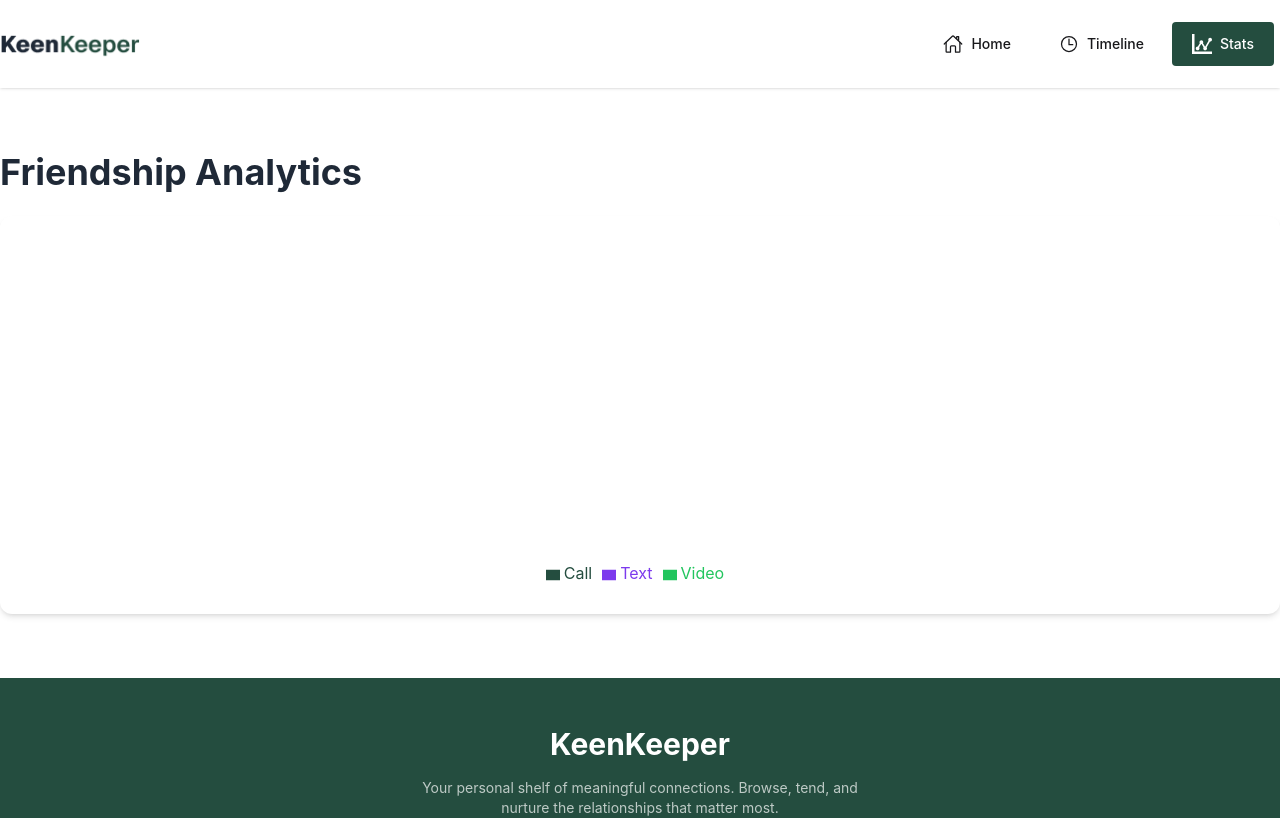
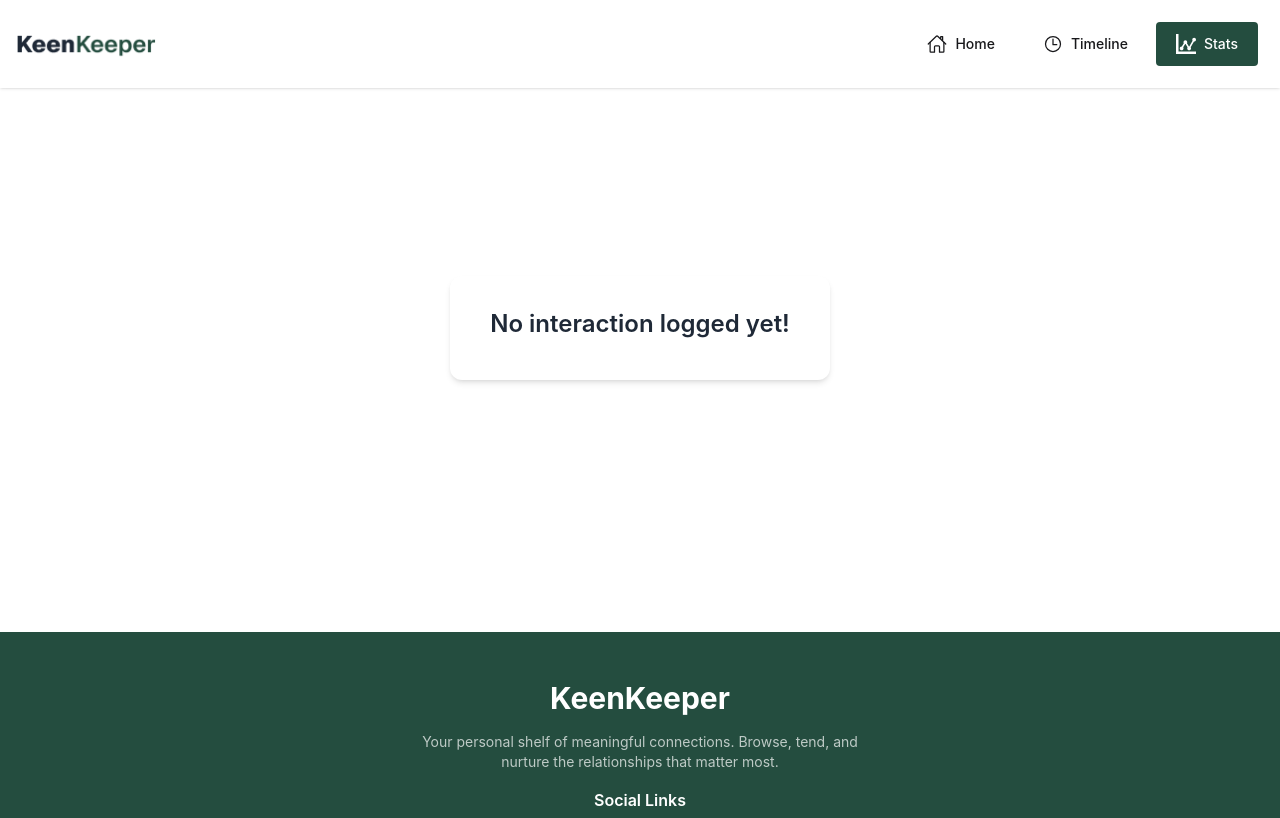
Before and after one commit to NureAlamShuvo/my-assignment-7, a React (Vite) app: page /stats in a window 1280 px wide. Shown: the top 818 px of the page. Built offline with nearby package versions, Linux system fonts and the light colour scheme.

Commit message:
feat: added clean README.md file about my project

```diff
--- a/src/components/filterpage/FilterPage.jsx
+++ b/src/components/filterpage/FilterPage.jsx
@@ -2,12 +2,12 @@ import React from 'react';
 
 const FilterPage = ({ filter, setFilter }) => {
     return (
-        <div className="dropdown dropdown-end">
+        <div className="dropdown dropdown-center">
             <div tabIndex={0} role="button" className="btn m-1">
                 Filter: {filter} ⬇️
             </div>
 
-            <ul tabIndex={0} className="dropdown-content menu bg-base-100 rounded-box z-10 w-52 p-2 shadow">
+            <ul tabIndex={0} className="dropdown-content menu bg-base-100 rounded-box z-10 w-52 p-2 shadow right-0">
                 <li><button onClick={() => setFilter("All")}>All</button></li>
                 <li><button onClick={() => setFilter("Call")}>Call</button></li>
                 <li><button onClick={() => setFilter("Text")}>Text</button></li>
--- a/src/components/navbar/Navbar.jsx
+++ b/src/components/navbar/Navbar.jsx
@@ -27,7 +27,7 @@ const Navbar = () => {
     ]
 
     return (
-        <nav className="bg-white shadow border-gray-100 sticky top-0 z-50">
+        <nav className="bg-white shadow border-gray-100 sticky top-0 z-50 px-4">
             <div className="container mx-auto py-4 flex justify-between items-center">
 
                 <img
--- a/src/pages/detailspage/FriendDetails.jsx
+++ b/src/pages/detailspage/FriendDetails.jsx
@@ -28,7 +28,7 @@ const FriendDetails = () => {
 
         localStorage.setItem("timeline", JSON.stringify(updated));
 
-        toast.success(`${type} with ${friend.name} added!`);
+        toast.success(`${type} with ${friend.name}`);
     };
 
     const statusBadge = friend.status === "overdue" ? "bg-[#EF4444] text-white" : friend.status === "almost due" ? "bg-[#EFAD44] text-white" : "bg-[#244D3F] text-white";
@@ -51,7 +51,7 @@ const FriendDetails = () => {
                     <p className='text-[#64748B]'>Email: {friend.email}</p>
                 </div>
 
-                {/* Snozee */}
+
                 <div className='space-y-2 mt-4'>
 
                     <button className="btn btn-active w-full text-[#1F2937]"><LuBellRing />Snooze 2 weeks</button>
@@ -62,7 +62,7 @@ const FriendDetails = () => {
                 </div>
             </div>
 
-            {/* right section */}
+
 
             <div className='space-y-6'>
                 <div className='grid grid-cols-3 text-center gap-6'>
@@ -89,7 +89,7 @@ const FriendDetails = () => {
                         <button className="btn btn-active">Edit</button>
 
                     </div>
-                    <p><span className='text-[#64748B] font-medium'>Connect every</span> <span className='font-semibold text-[#1F2937]'>30 days</span></p>
+                    <p><span className='text-[#64748B] font-medium'>Connect every</span> <span className='font-semibold text-[#1F2937]'>{friend.goal} days</span></p>
                 </div>
 
 
--- a/src/pages/errorpage/ErrorPage.jsx
+++ b/src/pages/errorpage/ErrorPage.jsx
@@ -8,7 +8,7 @@ const ErrorPage = () => {
       <div className="text-center space-y-6 animate-pulse">
 
         {/* Error Code */}
-        <h1 className="text-8xl font-extrabold text-error">
+        <h1 className="text-8xl font-extrabold text-[#244D3F]">
           404
         </h1>
 
@@ -30,7 +30,7 @@ const ErrorPage = () => {
         {/* Buttons */}
         <div className="flex justify-center gap-4 mt-4">
 
-          <Link to="/" className="btn btn-primary">
+          <Link to="/" className="btn bg-[#244D3F] text-white">
             Go Home
           </Link>
 
--- a/src/pages/stats/Stats.jsx
+++ b/src/pages/stats/Stats.jsx
@@ -1,5 +1,5 @@
 import React from 'react';
-import { Cell, Legend, Pie, PieChart } from 'recharts';
+import { Cell, Legend, Pie, PieChart, Tooltip } from 'recharts';
 
 const Stats = () => {
 
@@ -20,6 +20,19 @@ const Stats = () => {
     ];
 
     const COLORS = ["#7C3AED", "#244D3F", "#22C55E"];
+
+    if (saved.length === 0) {
+        return <div className="flex justify-center items-center min-h-[60vh]">
+            <div className="bg-white shadow-md rounded-xl px-10 py-8 text-center">
+
+                <h2 className="text-2xl font-semibold text-[#1F2937] mb-2">
+                    No interaction logged yet!
+                </h2>
+
+            </div>
+        </div>
+    }
+
     return (
         <div className="container mx-auto mt-10 md:mt-16">
 
@@ -27,7 +40,11 @@ const Stats = () => {
                 Friendship Analytics
             </h2>
 
-            <div className="bg-white rounded-xl shadow-md p-6 flex justify-center">
+            <div className="bg-white rounded-xl shadow-md p-6">
+
+                <h2 className='text-[#244D3F] font-medium text-xl'>By Interaction Type</h2>
+
+                <div className='flex justify-center'>
 
                     <PieChart width={350} height={350}>
                         <Pie
@@ -43,9 +60,15 @@ const Stats = () => {
                             ))}
                         </Pie>
 
+                        <Tooltip />
+
                         <Legend />
 
                     </PieChart>
+
+                </div>
+
+
 
             </div>
         </div>
--- a/src/pages/timeline/TimeLine.jsx
+++ b/src/pages/timeline/TimeLine.jsx
@@ -29,7 +29,7 @@ const TimeLine = () => {
             <div className="bg-white shadow-md rounded-xl px-10 py-8 text-center">
 
                 <h2 className="text-2xl font-semibold text-[#1F2937] mb-2">
-                    No check-ins yet 😔
+                    No history yet!
                 </h2>
 
                 <p className="text-gray-500">
```
Also changed, not shown: 2 other files (tests, documents, lock files or other folders). Lines whose indentation alone changed are shown as unchanged.
